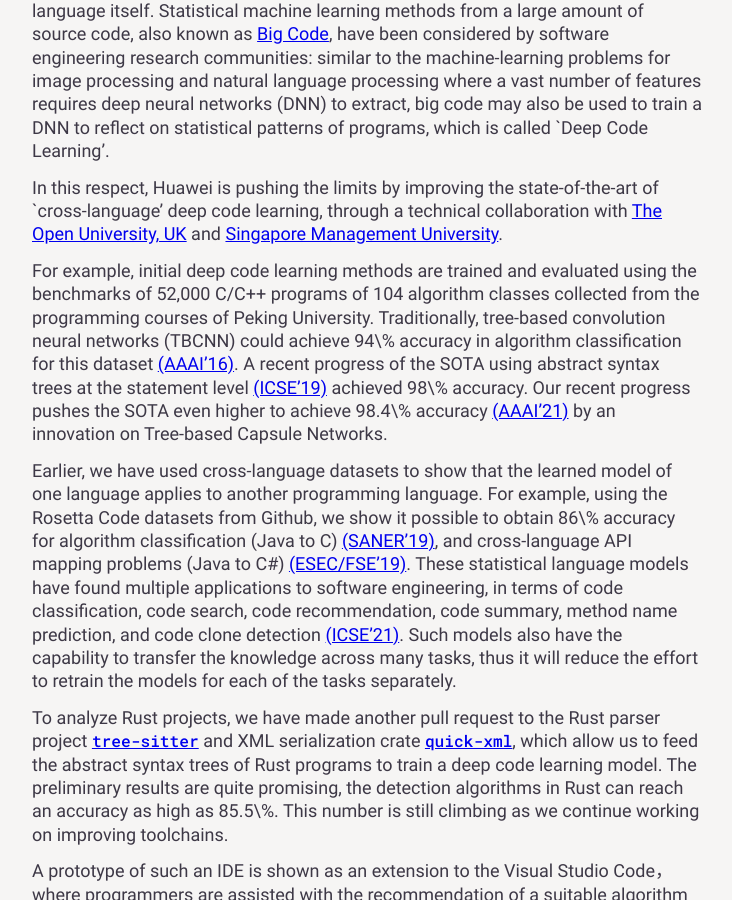
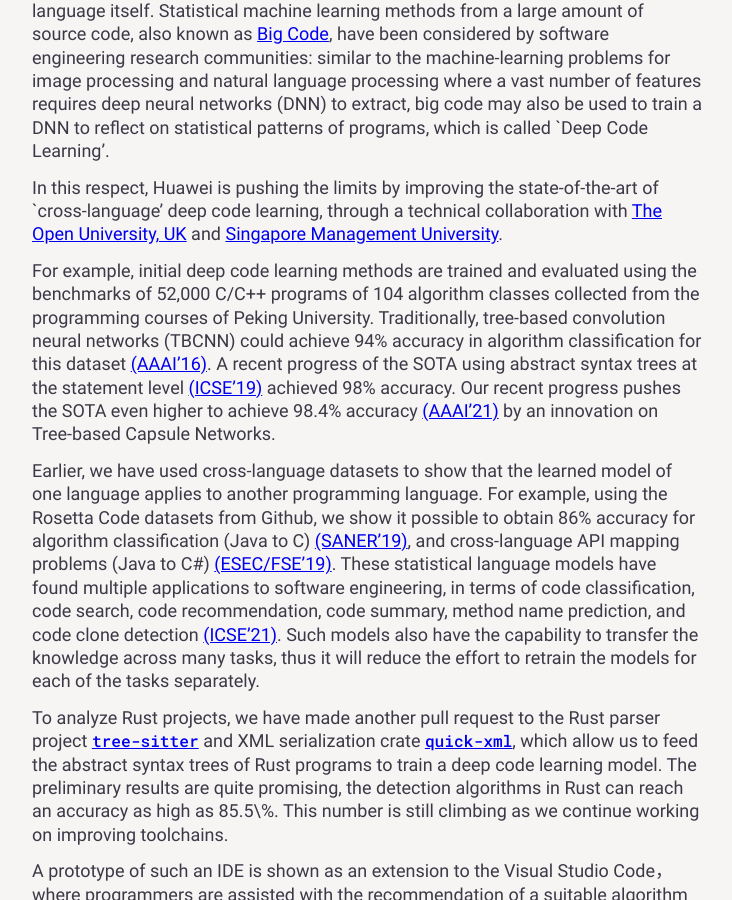
Before and after one commit to yijunyu/trusted-programming.github.io, a Jekyll site: the page built from _posts/2021-02-07-our-rust-mission-at-huawei.md, in a window 1280 px wide and 900 px high, scrolled down 6422 px. Shown: the whole window, without its empty margins (273-1005 px from the left). Built offline with Jekyll 4.4.1, drawn with Linux system fonts in a browser that asks for light colours; some of the changed text lies outside the part shown.

```diff
--- a/_posts/2021-02-07-our-rust-mission-at-huawei.md
+++ b/_posts/2021-02-07-our-rust-mission-at-huawei.md
@@ -168,17 +168,17 @@ Management University](http://www.mysmu.edu/faculty/lxjiang/).
 For example, initial deep code learning methods are trained and evaluated using
 the benchmarks of 52,000 C/C++ programs of 104 algorithm classes collected from
 the programming courses of Peking University. Traditionally, tree-based
-convolution neural networks (TBCNN) could achieve 94\% accuracy in algorithm
+convolution neural networks (TBCNN) could achieve 94% accuracy in algorithm
 classification for this
 dataset [(AAAI'16)](https://github.com/bdqnghi/tbcnn.tensorflow). A recent
 progress of the SOTA using abstract syntax trees at the statement level
-[(ICSE'19)](https://github.com/zhangj111/astnn) achieved 98\% accuracy. Our
-recent progress pushes the SOTA even higher to achieve 98.4\% accuracy
+[(ICSE'19)](https://github.com/zhangj111/astnn) achieved 98% accuracy. Our
+recent progress pushes the SOTA even higher to achieve 98.4% accuracy
 [(AAAI'21)](https://arxiv.org/abs/2009.09777) by an innovation on Tree-based
 Capsule Networks.
 
 Earlier, we have used cross-language datasets to show that the learned model of one language applies to another programming language. For example, using the
-Rosetta Code datasets from Github, we show it possible to obtain 86\% accuracy
+Rosetta Code datasets from Github, we show it possible to obtain 86% accuracy
 for algorithm classification (Java to C)
 [(SANER'19)](https://github.com/bdqnghi/bi-tbcnn), and cross-language API mapping
 problems (Java to C#)
```
Also changed, not shown: other parts of _posts/2021-02-07-our-rust-mission-at-huawei.md (+2 -0 lines).
